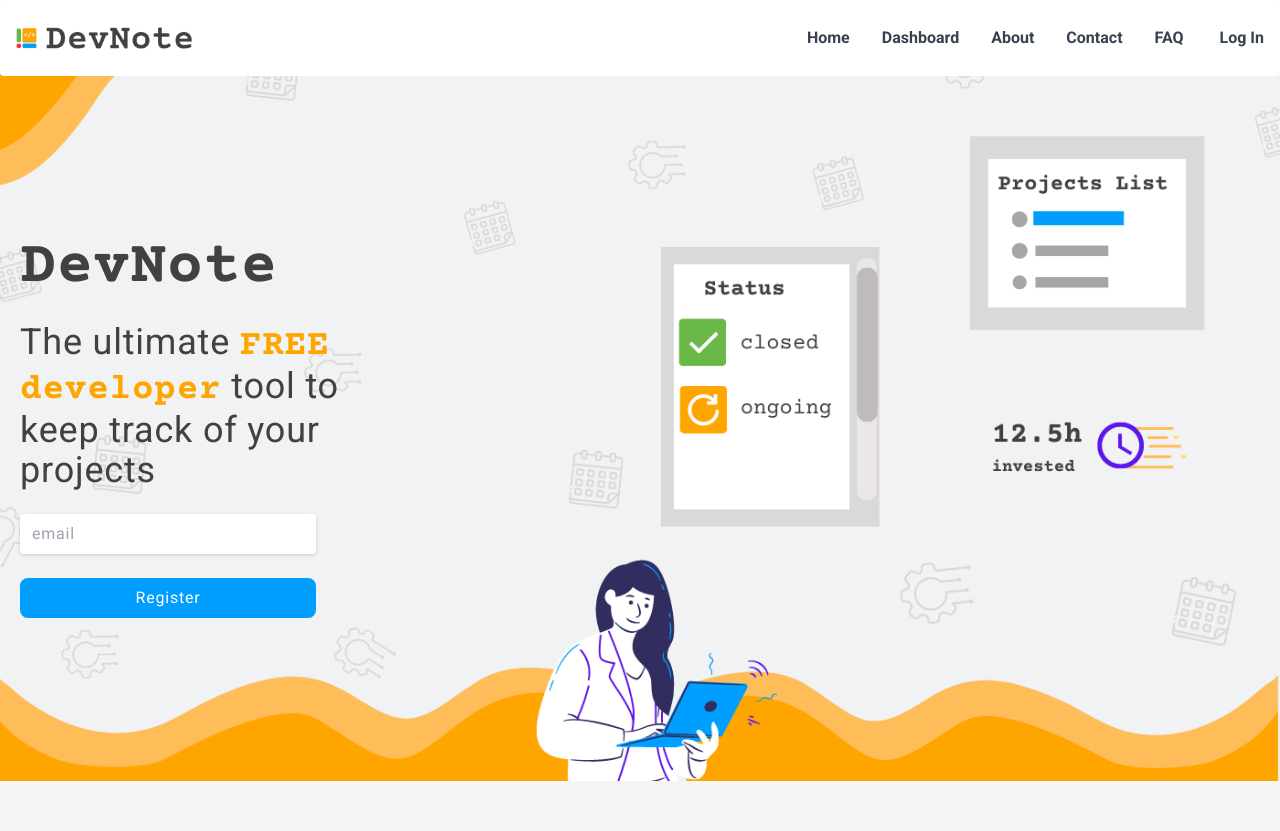
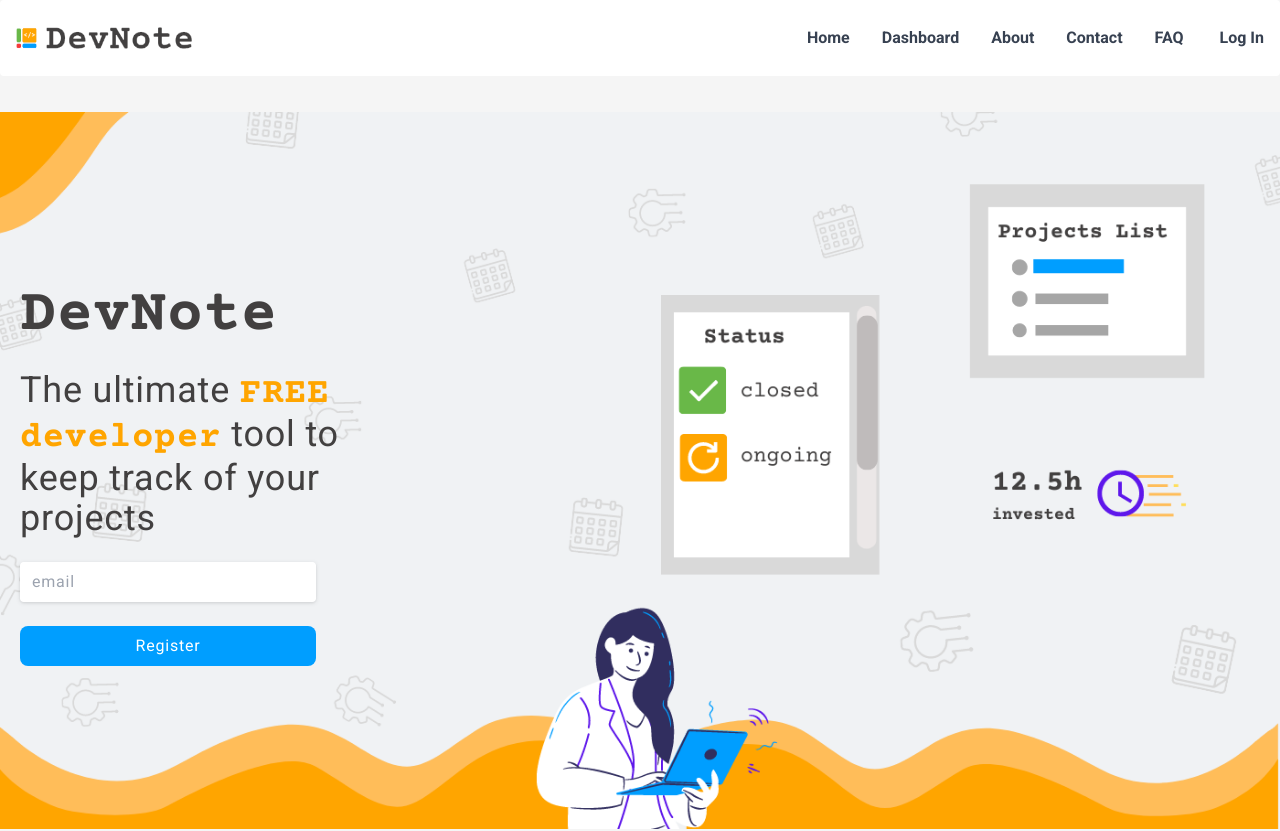
Before and after one commit to edukaki/devlist, a React (Create React App) app: page / in a window 1280 px wide. Shown: the top 831 px of the page. Built offline with nearby package versions, Linux system fonts and the light colour scheme; no server answers.

Commit message:
feat: format layer base

```diff
--- a/src/index.css
+++ b/src/index.css
@@ -4,11 +4,11 @@
 
 @layer base {
     body {
-        @apply flex flex-col font-roboto text-base;
+        @apply flex flex-col font-roboto text-base bg-lightGray;
     }
 
     main {
-        @apply min-h-[calc(100vh-27rem)] pt-16 pb-5 scroll-smooth bg-lightGray md:min-h-[calc(100vh-13rem)];
+        @apply min-h-[calc(100vh-27rem)] pt-16 pb-5 scroll-smooth md:min-h-[calc(100vh-13rem)] md:pt-28;
     }
 
     footer {
@@ -40,5 +40,4 @@
     .errors{
         @apply text-orange
     }
-
 }
```
